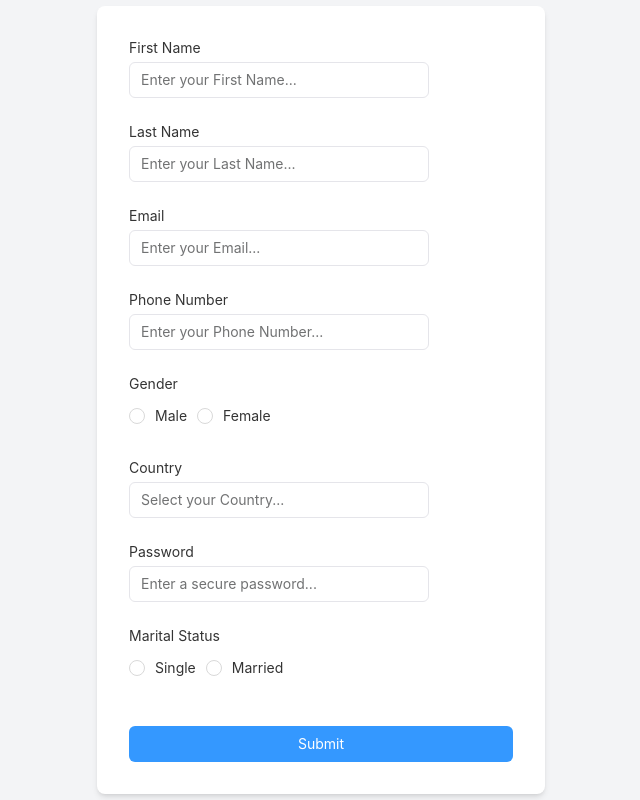
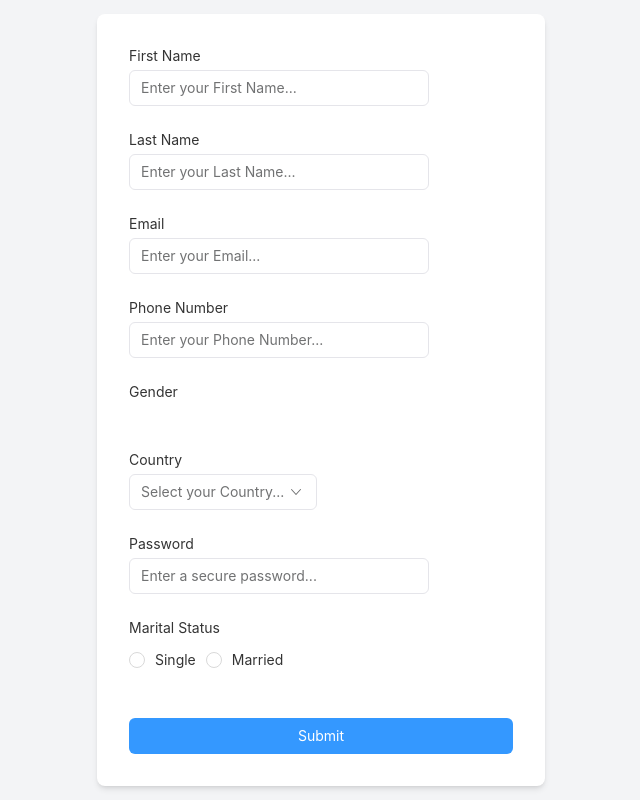
Before and after one commit to mitramansouri/rsuite-project-atlas, a React (Create React App) app: page / in a window 1280 px wide. Shown: the whole page, without its empty margins (319-959 px from the left). Built offline with nearby package versions, Linux system fonts and the light colour scheme.

Commit message:
country field is also okay

```diff
--- a/package.json
+++ b/package.json
@@ -41,5 +41,8 @@
     "autoprefixer": "^10.4.20",
     "postcss": "^8.4.49",
     "tailwindcss": "^3.4.14"
-  }
+  },
+  "resolutions": {
+  "react-use-set": "latest"
 }
+}
--- a/src/App.js
+++ b/src/App.js
@@ -3,6 +3,7 @@ import { Form, Button, Input, RadioGroup, Radio, Schema } from 'rsuite';
 import 'rsuite/dist/rsuite.min.css';
 import './index.css';
 import formFields from './formFields.json';
+import { SelectPicker } from 'rsuite';
 
 const { StringType } = Schema.Types;
 
@@ -36,6 +37,7 @@ const generateSchema = (fields) => {
 const App = () => {
   const formRef = useRef(null);
   const [formValues, setFormValues] = useState({});
+  // eslint-disable-next-line no-unused-vars
   const [errors, setErrors] = useState({});
   const [childrenNames, setChildrenNames] = useState(['']); // Initialize with one child's name
 
@@ -89,12 +91,267 @@ const App = () => {
       console.log('Validation failed');
     }
   };
+  // const renderFields = () => {
+  //   const renderedFields = [];
+
+  //   // Render fields explicitly in the desired order
+
+  //   // 1. Render all fields not related to marital status first
+  //   // formFields
+  //   //   .filter(
+  //   //     (field) =>
+  //   //       !['maritalStatus', 'spouseName', 'children', 'firstchildName'].includes(
+  //   //         field.name
+  //   //       )
+  //   //   )
+  //   //   .forEach((field) => {
+  //   //     renderedFields.push(
+  //   //       <Form.Group controlId={field.name} key={field.name}>
+  //   //         <Form.ControlLabel>{field.label}</Form.ControlLabel>
+  //   //         {field.type === 'radio' ? (
+  //   //           <Form.Control
+  //   //             name={field.name}
+  //   //             accepter={RadioGroup}
+  //   //             inline
+  //   //             value={formValues[field.name]}
+  //   //             onChange={(value) =>
+  //   //               setFormValues((prev) => ({ ...prev, [field.name]: value }))
+  //   //             }
+  //   //           >
+  //   //             {field.values.map((value) => (
+  //   //               <Radio value={value} key={value}>
+  //   //                 {value}
+  //   //               </Radio>
+  //   //             ))}
+  //   //           </Form.Control>
+  //   //         ) : (
+  //   //           <Form.Control
+  //   //             name={field.name}
+  //   //             type={field.type === 'password' ? 'password' : 'text'}
+  //   //             placeholder={field.placeholder}
+  //   //             accepter={Input}
+  //   //             value={formValues[field.name]}
+  //   //             onChange={(value) =>
+  //   //               setFormValues((prev) => ({ ...prev, [field.name]: value }))
+  //   //             }
+  //   //           />
+  //   //         )}
+  //   //       </Form.Group>
+  //   //     );
+  //   //   });
+  //   formFields
+  //   .filter(
+  //     (field) =>
+  //       !['maritalStatus', 'spouseName', 'children', 'firstchildName'].includes(
+  //         field.name
+  //       )
+  //   )
+  //   .forEach((field) => {
+  //     renderedFields.push(
+  //       <Form.Group controlId={field.name} key={field.name}>
+  //         <Form.ControlLabel>{field.label}</Form.ControlLabel>
+  //         {field.type === 'radio' ? (
+  //           <Form.Control
+  //             name={field.name}
+  //             accepter={RadioGroup}
+  //             inline
+  //             value={formValues[field.name]}
+  //             onChange={(value) =>
+  //               setFormValues((prev) => ({ ...prev, [field.name]: value }))
+  //             }
+  //           >
+  //             {field.values.map((value) => (
+  //               <Radio value={value} key={value}>
+  //                 {value}
+  //               </Radio>
+  //             ))}
+  //           </Form.Control>
+  //         ) : field.type === 'select' ? (
+  //           <Form.Control
+  //             name={field.name}
+  //             accepter="select"
+  //             value={formValues[field.name]}
+  //             onChange={(value) =>
+  //               setFormValues((prev) => ({ ...prev, [field.name]: value }))
+  //             }
+  //           >
+  //             {field.values.map((value) => (
+  //               <option value={value} key={value}>
+  //                 {value}
+  //               </option>
+  //             ))}
+  //           </Form.Control>
+  //         ) : (
+  //           <Form.Control
+  //             name={field.name}
+  //             type={field.type === 'password' ? 'password' : 'text'}
+  //             placeholder={field.placeholder}
+  //             accepter={Input}
+  //             value={formValues[field.name]}
+  //             onChange={(value) =>
+  //               setFormValues((prev) => ({ ...prev, [field.name]: value }))
+  //             }
+  //           />
+  //         )}
+  //       </Form.Group>
+  //     );
+  //   });
+  //   // 2. Render "Marital Status" field
+  //   const maritalStatusField = formFields.find(
+  //     (field) => field.name === 'maritalStatus'
+  //   );
+  //   if (maritalStatusField) {
+  //     renderedFields.push(
+  //       <Form.Group controlId={maritalStatusField.name} key={maritalStatusField.name}>
+  //         <Form.ControlLabel>{maritalStatusField.label}</Form.ControlLabel>
+  //         <Form.Control
+  //           name={maritalStatusField.name}
+  //           accepter={RadioGroup}
+  //           value={formValues.maritalStatus}
+  //           onChange={handleMaritalStatusChange}
+  //           inline
+  //         >
+  //           {maritalStatusField.values.map((value) => (
+  //             <Radio value={value} key={value}>
+  //               {value}
+  //             </Radio>
+  //           ))}
+  //         </Form.Control>
+  //       </Form.Group>
+  //     );
+  //   }
+
+  //   // 3. Render "Spouse's Name" immediately after "Marital Status" if married
+  //   if (formValues.maritalStatus === 'Married') {
+  //     const spouseField = formFields.find((field) => field.name === 'spouseName');
+  //     if (spouseField) {
+  //       renderedFields.push(
+  //         <Form.Group controlId={spouseField.name} key={spouseField.name}>
+  //           <Form.ControlLabel>{spouseField.label}</Form.ControlLabel>
+  //           <Form.Control name={spouseField.name} accepter={Input} />
+  //         </Form.Group>
+  //       );
+  //     }
+  //   }
+
+  //   // 4. Render "Do you have children?" if married
+  //   if (formValues.maritalStatus === 'Married') {
+  //     const childrenField = formFields.find((field) => field.name === 'children');
+  //     if (childrenField) {
+  //       renderedFields.push(
+  //         <Form.Group controlId={childrenField.name} key={childrenField.name}>
+  //           <Form.ControlLabel>{childrenField.label}</Form.ControlLabel>
+  //           <Form.Control
+  //             name={childrenField.name}
+  //             accepter={RadioGroup}
+  //             value={formValues.children}
+  //             onChange={(value) => setFormValues({ ...formValues, children: value })}
+  //             inline
+  //           >
+  //             <Radio value="Yes">Yes</Radio>
+  //             <Radio value="No">No</Radio>
+  //           </Form.Control>
+  //         </Form.Group>
+  //       );
+  //     }
+  //   }
+
+  //   // 5. Render dynamic child fields if "Do you have children?" is "Yes"
+  //   if (formValues.children === 'Yes') {
+  //     childrenNames.forEach((name, index) => {
+  //       renderedFields.push(
+  //         <Form.Group controlId={`child-${index}`} key={`child-${index}`}>
+  //           <Form.ControlLabel>Child {index + 1} Name</Form.ControlLabel>
+  //           <Input
+  //             value={name}
+  //             onChange={(value) => handleChildNameChange(value, index)}
+  //             placeholder={`Enter name of child ${index + 1}`}
+  //           />
+  //           <Button appearance="link" onClick={() => handleRemoveChild(index)}>
+  //             Remove
+  //           </Button>
+  //         </Form.Group>
+  //       );
+  //     });
+
+  //     renderedFields.push(
+  //       <Button
+  //         appearance="primary"
+  //         onClick={handleAddChild}
+  //         className="my-2"
+  //         key="add-child-button"
+  //       >
+  //         Add Another Child
+  //       </Button>
+  //     );
+  //   }
+
+  //   return renderedFields;
+  // };
+
   const renderFields = () => {
     const renderedFields = [];
 
     // Render fields explicitly in the desired order
 
     // 1. Render all fields not related to marital status first
+    // formFields
+    //   .filter(
+    //     (field) =>
+    //       !['maritalStatus', 'spouseName', 'children', 'firstchildName'].includes(
+    //         field.name
+    //       )
+    //   )
+    //   .forEach((field) => {
+    //     renderedFields.push(
+    //       <Form.Group controlId={field.name} key={field.name}>
+    //         <Form.ControlLabel>{field.label}</Form.ControlLabel>
+    //         {field.type === 'radio' ? (
+    //           <Form.Control
+    //             name={field.name}
+    //             accepter={RadioGroup}
+    //             inline
+    //             value={formValues[field.name]}
+    //             onChange={(value) =>
+    //               setFormValues((prev) => ({ ...prev, [field.name]: value }))
+    //             }
+    //           >
+    //             {field.values.map((value) => (
+    //               <Radio value={value} key={value}>
+    //                 {value}
+    //               </Radio>
+    //             ))}
+    //           </Form.Control>
+    //         ) : field.type === 'select' ? (
+    //           <Form.Control
+    //             name={field.name}
+    //             accepter="select"
+    //             value={formValues[field.name]}
+    //             onChange={(value) =>
+    //               setFormValues((prev) => ({ ...prev, [field.name]: value }))
+    //             }
+    //           >
+    //             {field.values.map((value) => (
+    //               <option value={value} key={value}>
+    //                 {value}
+    //               </option>
+    //             ))}
+    //           </Form.Control>
+    //         ) : (
+    //           <Form.Control
+    //             name={field.name}
+    //             type={field.type === 'password' ? 'password' : 'text'}
+    //             placeholder={field.placeholder}
+    //             accepter={Input}
+    //             value={formValues[field.name]}
+    //             onChange={(value) =>
+    //               setFormValues((prev) => ({ ...prev, [field.name]: value }))
+    //             }
+    //           />
+    //         )}
+    //       </Form.Group>
+    //     );
+    //   });
     formFields
     .filter(
       (field) =>
@@ -106,38 +363,27 @@ const App = () => {
       renderedFields.push(
         <Form.Group controlId={field.name} key={field.name}>
           <Form.ControlLabel>{field.label}</Form.ControlLabel>
-            {field.type === 'radio' ? (
-              <Form.Control
-                name={field.name}
-                accepter={RadioGroup}
-                inline
-                value={formValues[field.name]}
-                onChange={(value) =>
-                  setFormValues((prev) => ({ ...prev, [field.name]: value }))
-                }
-              >
-                {field.values.map((value) => (
-                  <Radio value={value} key={value}>
-                    {value}
-                  </Radio>
-                ))}
-              </Form.Control>
-            ) : (
           <Form.Control
             name={field.name}
             type={field.type === 'password' ? 'password' : 'text'}
             placeholder={field.placeholder}
-                accepter={Input}
+            accepter={
+              field.type === 'select' ? SelectPicker : field.type === 'radio' ? RadioGroup : Input
+            }
+            data={
+              field.type === 'select'
+                ? field.values.map((value) => ({ label: value, value }))
+                : undefined
+            }
+            inline={field.type === 'radio'}
             value={formValues[field.name]}
             onChange={(value) =>
               setFormValues((prev) => ({ ...prev, [field.name]: value }))
             }
           />
-            )}
         </Form.Group>
       );
     });
-
     // 2. Render "Marital Status" field
     const maritalStatusField = formFields.find(
       (field) => field.name === 'maritalStatus'
```
Also changed, not shown: 1 other file (tests, documents, lock files or other folders). Lines whose indentation alone changed are shown as unchanged.
